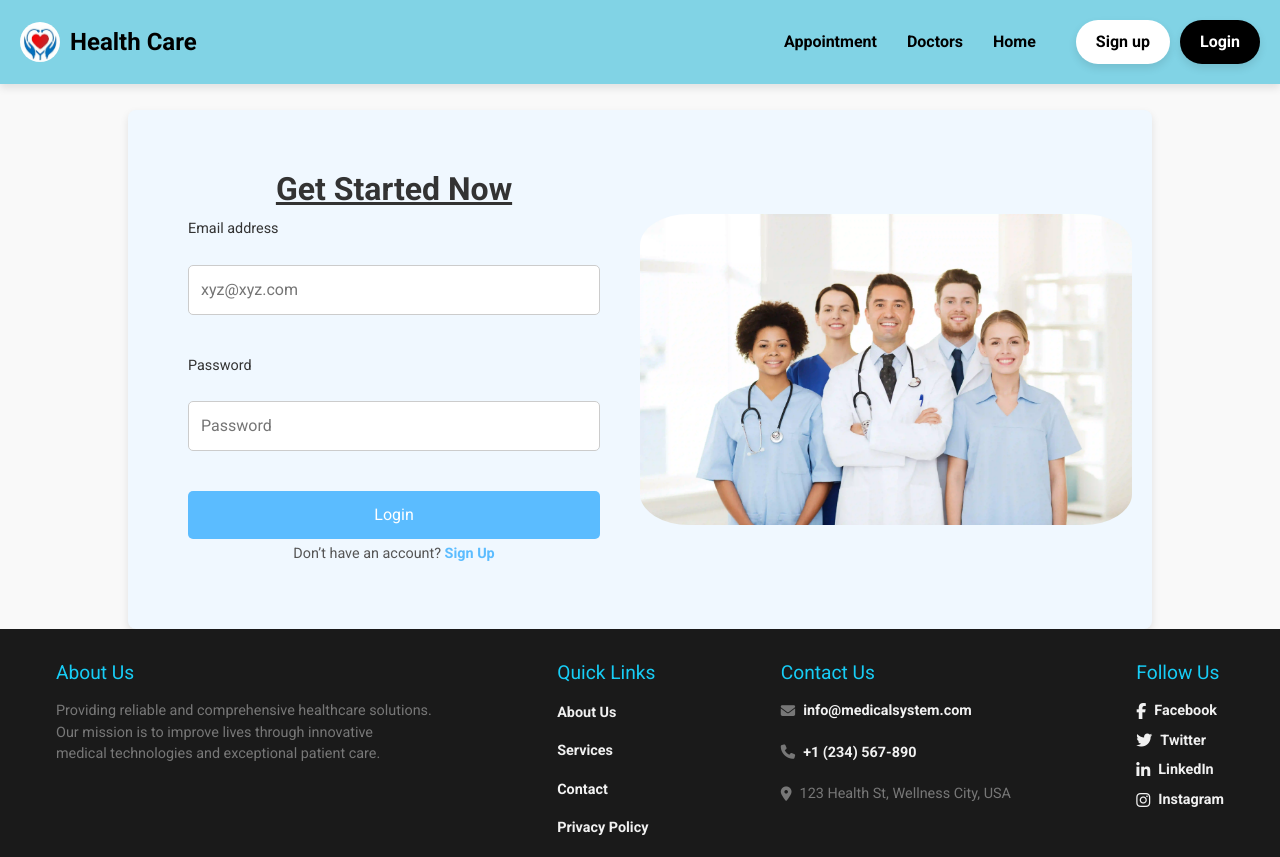
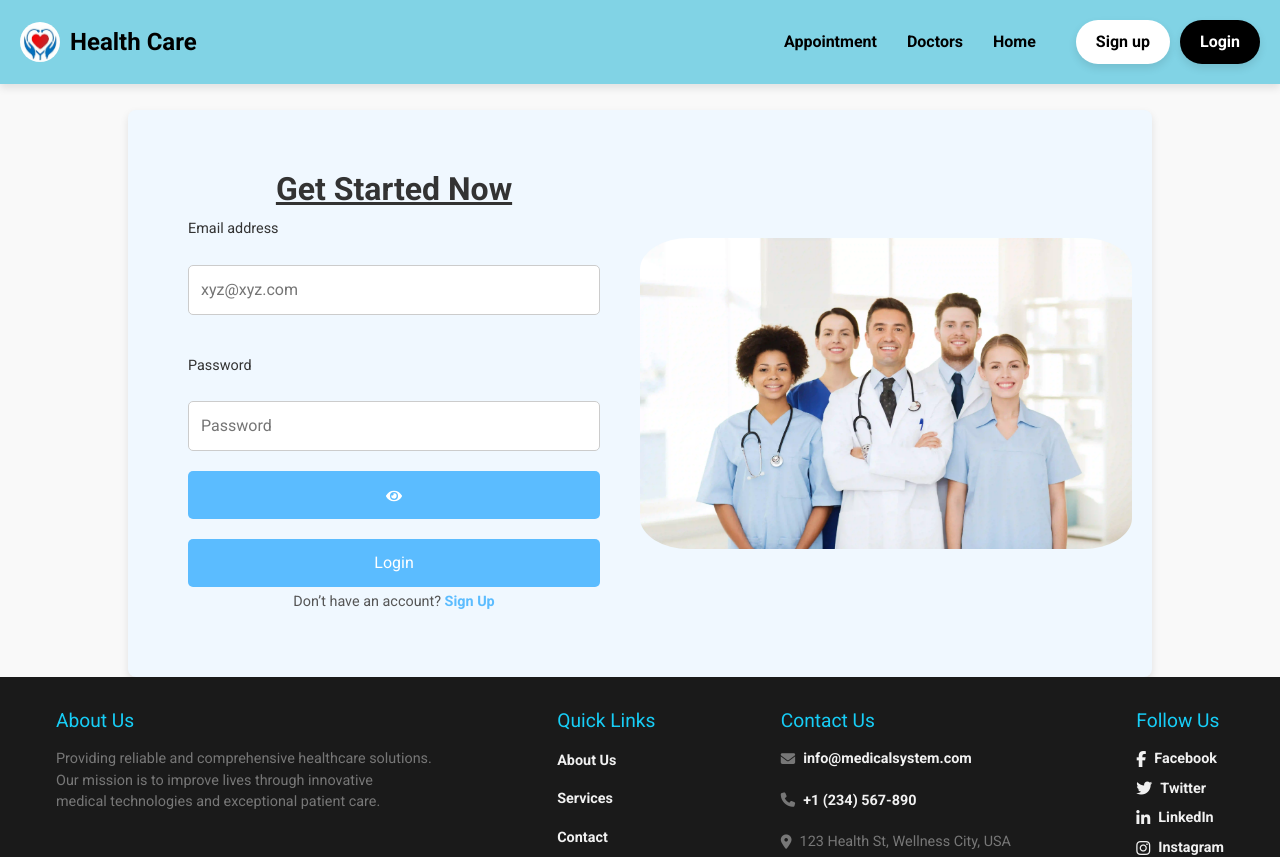
Before and after one commit to shroukgbr89/grad1-lastv, a React (Create React App) app in the folder grad1/: page /Login in a window 1280 px wide. Shown: the top 857 px of the page. Built offline with nearby package versions, Linux system fonts and the light colour scheme.

Commit message:
last updateee

```diff
--- a/grad1/src/Pages/Addnewdoctor.jsx
+++ b/grad1/src/Pages/Addnewdoctor.jsx
@@ -2,7 +2,8 @@ import React, { useState } from 'react';
 import { getFirestore, collection, addDoc } from 'firebase/firestore';
 import { app } from '../config/firebase';
 import { v4 as uuidv4 } from 'uuid'; // Import UUID for generating random UID
-import "../assets/Add.css"
+import { useNavigate } from 'react-router-dom'; // Import useNavigate
+import "../assets/Add.css";
 
 export default function Addnewdoctor() {
   const [form, setForm] = useState({
@@ -18,6 +19,7 @@ export default function Addnewdoctor() {
   });
 
   const db = getFirestore(app);
+  const navigate = useNavigate(); // Initialize navigate function
 
   // Handle form input changes
   const handleInputChange = (e) => {
@@ -47,6 +49,7 @@ export default function Addnewdoctor() {
         Visits: '',
         UID: uuidv4() // Generate new UID
       });
+      navigate('/doctorlist'); // Navigate to Doctorlist page
     } catch (error) {
       console.error('Error adding doctor:', error);
     }
@@ -135,7 +138,7 @@ export default function Addnewdoctor() {
             placeholder="Visits"
           />
         </label>
-        <button type="submit" style={{ marginTop: '20px', padding: '10px', backgroundColor: '#4CAF50', color: '#fff' }}>
+        <button type="submit" style={{ marginTop: '20px', padding: '10px', color: '#fff' }}>
           Add Doctor
         </button>
       </form>
--- a/grad1/src/Pages/DoctorList.jsx
+++ b/grad1/src/Pages/DoctorList.jsx
@@ -6,12 +6,14 @@ import { FaEye } from 'react-icons/fa'; // Import the view profile icon
 import { useNavigate } from 'react-router-dom'; // Import useNavigate for navigation
 
 export default function Doctorlist() {
-  const [doctors, setDoctors] = useState([]);
+  const [doctors, setDoctors] = useState([]); // State to store all doctors
+  const [searchQuery, setSearchQuery] = useState(''); // State to manage search query
+  const [filteredDoctors, setFilteredDoctors] = useState([]); // State to store filtered doctors
   const navigate = useNavigate(); // Initialize useNavigate
 
   const db = getFirestore(app);
 
-  useEffect(() => {
+  // Fetch all doctors from Firestore
   const fetchDoctors = async () => {
     try {
       const querySnapshot = await getDocs(collection(db, "Doctors"));
@@ -19,15 +21,29 @@ export default function Doctorlist() {
         id: doc.id,
         ...doc.data()
       }));
-        console.log(doctorsList); // Debugging: Check the fetched data
-        setDoctors(doctorsList);
+      setDoctors(doctorsList); // Set all doctors
+      setFilteredDoctors(doctorsList); // Initialize filtered doctors with all doctors
     } catch (error) {
       console.error("Error fetching doctors: ", error);
     }
   };
 
+  // Fetch doctors on component mount
+  useEffect(() => {
     fetchDoctors();
   }, [db]);
+
+  // Handle search input change
+  const handleSearchChange = (e) => {
+    const query = e.target.value;
+    setSearchQuery(query);
+
+    // Filter doctors locally based on the search query
+    const filtered = doctors.filter(doctor =>
+      doctor.fullName.toLowerCase().includes(query.toLowerCase())
+    );
+    setFilteredDoctors(filtered);
+  };
 
   // Function to handle view profile
   const handleViewProfile = (doctorId) => {
@@ -39,18 +55,37 @@ export default function Doctorlist() {
     try {
       await deleteDoc(doc(db, "Doctors", doctorId)); // Delete document from Firestore
       setDoctors(doctors.filter(doctor => doctor.id !== doctorId)); // Update local state
+      setFilteredDoctors(filteredDoctors.filter(doctor => doctor.id !== doctorId)); // Update filtered state
       alert('Doctor deleted successfully!');
     } catch (error) {
       console.error("Error deleting doctor: ", error);
     }
   };
 
+  // Function to handle "ALL" button click
+  const handleAllClick = () => {
+    setSearchQuery(''); // Clear the search query
+    fetchDoctors(); // Re-fetch all doctors
+  };
+
   return (
     <>
       <section className="doctor-list">
         <div className="controls">
-          <button className="btn-all">ALL</button>
-          <input type="text" placeholder="Search Doctor Name" />
+          <button
+            className="btn-all"
+            style={{ width: '80px', height: '50px' }}
+            onClick={handleAllClick} // Handle "ALL" button click
+          >
+            ALL
+          </button>
+          <input
+            type="text"
+            style={{ width: '170px', height: '52px', marginRight: "900px", marginTop: "8px" }}
+            placeholder="Search Doctor Name"
+            value={searchQuery}
+            onChange={handleSearchChange} // Handle search input change
+          />
           <button
             className="btn-add"
             onClick={() => navigate('/add')} // Navigate to Add Doctor page
@@ -60,7 +95,7 @@ export default function Doctorlist() {
           </button>
         </div>
         <div className="cards">
-          {doctors.map(doctor => (
+          {filteredDoctors.map(doctor => (
             <div className="card" key={doctor.id}>
               <h2>{doctor.fullName}</h2>
               <h5>{doctor.Specialization || "Not specified"}</h5> {/* Display specialization */}
--- a/grad1/src/Pages/Login.jsx
+++ b/grad1/src/Pages/Login.jsx
@@ -1,33 +1,99 @@
-import React from 'react';
+import React, { useState } from 'react';
+import { getFirestore, collection, query, where, getDocs } from 'firebase/firestore'; // Firestore imports
+import { Link } from 'react-router-dom'; // Import Link from React Router
 import '../assets/Login.css';
-import doctor from "../assets/img/login.webp"
+import doctor from "../assets/img/login.webp";
+import { app } from '../config/firebase'; // Firebase configuration
+import { FaEye, FaEyeSlash } from 'react-icons/fa'; // Eye icons from react-icons
 
 const LoginPage = () => {
+  const [showPassword, setShowPassword] = useState(false);
+  const [email, setEmail] = useState('');
+  const [password, setPassword] = useState('');
+  const [message, setMessage] = useState({ text: '', type: '' }); // Message with type (success or error)
+  const db = getFirestore(app); // Firestore instance
+
+  // Toggle password visibility
+  const togglePasswordVisibility = () => {
+    setShowPassword((prev) => !prev);
+  };
+
+  // Handle login form submission
+  const handleLogin = async (e) => {
+    e.preventDefault();
+    setMessage({ text: '', type: '' }); // Reset message
+
+    try {
+      // Query Firestore to find the user by email
+      const usersCollection = collection(db, 'Doctors'); // Replace 'Doctors' with your Firestore collection name
+      const q = query(usersCollection, where('email', '==', email)); // Ensure 'email' matches the field name in Firestore
+      const querySnapshot = await getDocs(q);
+
+      if (!querySnapshot.empty) {
+        // If user exists, check password
+        const userDoc = querySnapshot.docs[0]; // Assuming unique emails
+        const userData = userDoc.data();
+
+        if (userData.password === password) {
+          setMessage({ text: 'Login successful!', type: 'success' }); // Success message
+          // Redirect to homepage (example: using React Router)
+          setTimeout(() => {
+            window.location.href = '/homepage'; // Replace with your actual route
+          }, 1000);
+        } else {
+          setMessage({ text: 'Invalid password. Please try again.', type: 'error' }); // Error message
+        }
+      } else {
+        setMessage({ text: 'No user found with this email. Please try again.', type: 'error' }); // Error message
+      }
+    } catch (error) {
+      console.error('Error during login:', error);
+      setMessage({ text: 'An error occurred during login. Please try again later.', type: 'error' }); // Error message
+    }
+  };
+
   return (
     <div className="container">
       <div className="form-section">
         <h1>Get Started Now</h1>
-        <form action="homepage.html" method="get">
+        <form onSubmit={handleLogin}>
           <label htmlFor="email">Email address</label>
           <input
             type="email"
             id="email"
             placeholder="xyz@xyz.com"
             required
+            value={email}
+            onChange={(e) => setEmail(e.target.value)}
           />
 
           <label htmlFor="password">Password</label>
-          <input
-            type="password"
-            id="password"
-            placeholder="Password"
-            required
-          />
+          <div className="password-container">
+            <input
+              type={showPassword ? 'text' : 'password'}
+              id="password"
+              placeholder="Password"
+              required
+              value={password}
+              onChange={(e) => setPassword(e.target.value)}
+            />
+            <button
+              type="button"
+              className="toggle-password"
+              onClick={togglePasswordVisibility}
+            >
+              {showPassword ? <FaEyeSlash /> : <FaEye />}
+            </button>
+          </div>
+
+          {message.text && (
+            <p className={`message ${message.type}`}>{message.text}</p>
+          )}
 
           <button type="submit">Login</button>
         </form>
         <p className="signup-text">
-          Don’t have an account? <a href="Signup.html">Sign Up</a>
+          Don’t have an account? <Link to="/signup">Sign Up</Link> {/* Use Link */}
         </p>
       </div>
 
--- a/grad1/src/assets/Login.css
+++ b/grad1/src/assets/Login.css
@@ -97,3 +97,19 @@
   border-radius: 10%;
   object-fit: cover;
 }
+/* Login.css */
+
+/* Message styling */
+.message {
+  margin-top: 10px;
+  font-size: 14px;
+  font-weight: bold;
+}
+
+.message.success {
+  color: green;
+}
+
+.message.error {
+  color: red;
+}
```
Lines whose indentation alone changed are shown as unchanged.
